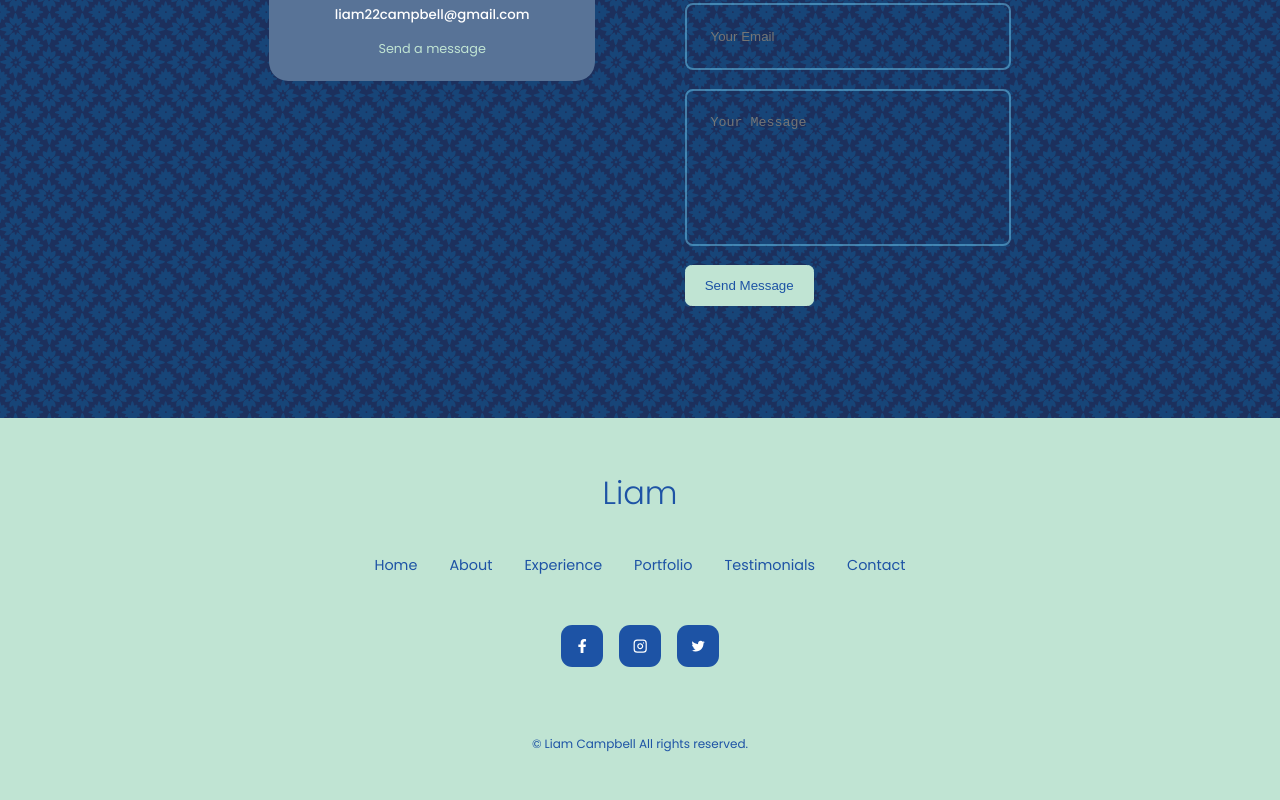
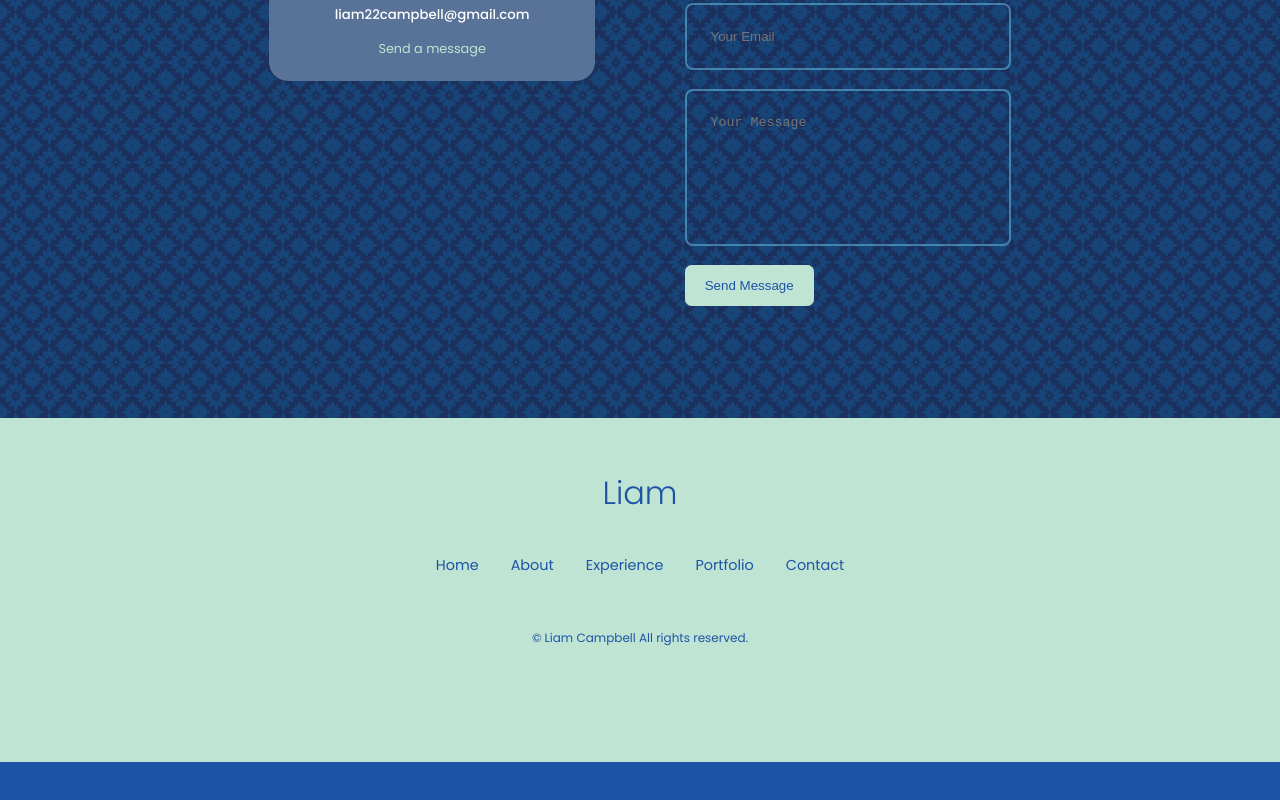
Before and after one commit to lcmpbll/react-portfolio, a React (Create React App) app: page / in a window 1280 px wide. Shown: the part 3571-4371 px from the top of the page. After the commit the page ends 4333 px from the top, so only its background shows below. Built offline with nearby package versions, Linux system fonts and the light colour scheme.

Commit message:
Remove unused links

```diff
--- a/src/components/footer/Footer.jsx
+++ b/src/components/footer/Footer.jsx
@@ -13,14 +13,14 @@ const Footer = () => {
         <li><a href='#about'>About</a></li>
         <li><a href='#experience'>Experience</a></li>
         <li><a href='#portfolio'>Portfolio</a></li>
-        <li><a href='#testimonials'>Testimonials</a></li>
+        {/* <li><a href='#testimonials'>Testimonials</a></li> */}
         <li><a href='#contact'>Contact</a></li>
       </ul>
-      <div className='footer__socials'>
+      {/* <div className='footer__socials'>
         <a href='https://facebook.com'><FaFacebookF/></a>
         <a href='https://instagram.com'><FiInstagram/></a>
         <a href='https://twitter.com'><IoLogoTwitter/></a>
-      </div>
+      </div> */}
       <div className="footer__copyright">
         <small>&copy; Liam Campbell All rights reserved.</small>
       </div>
```
